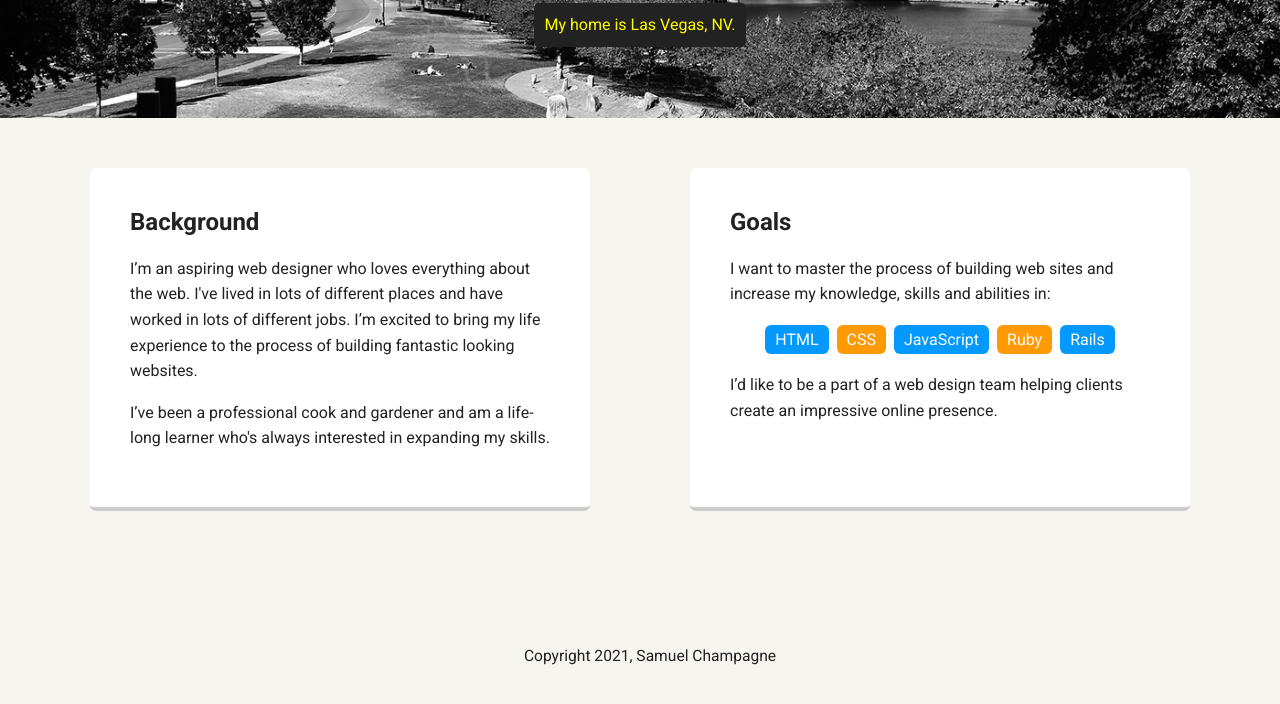
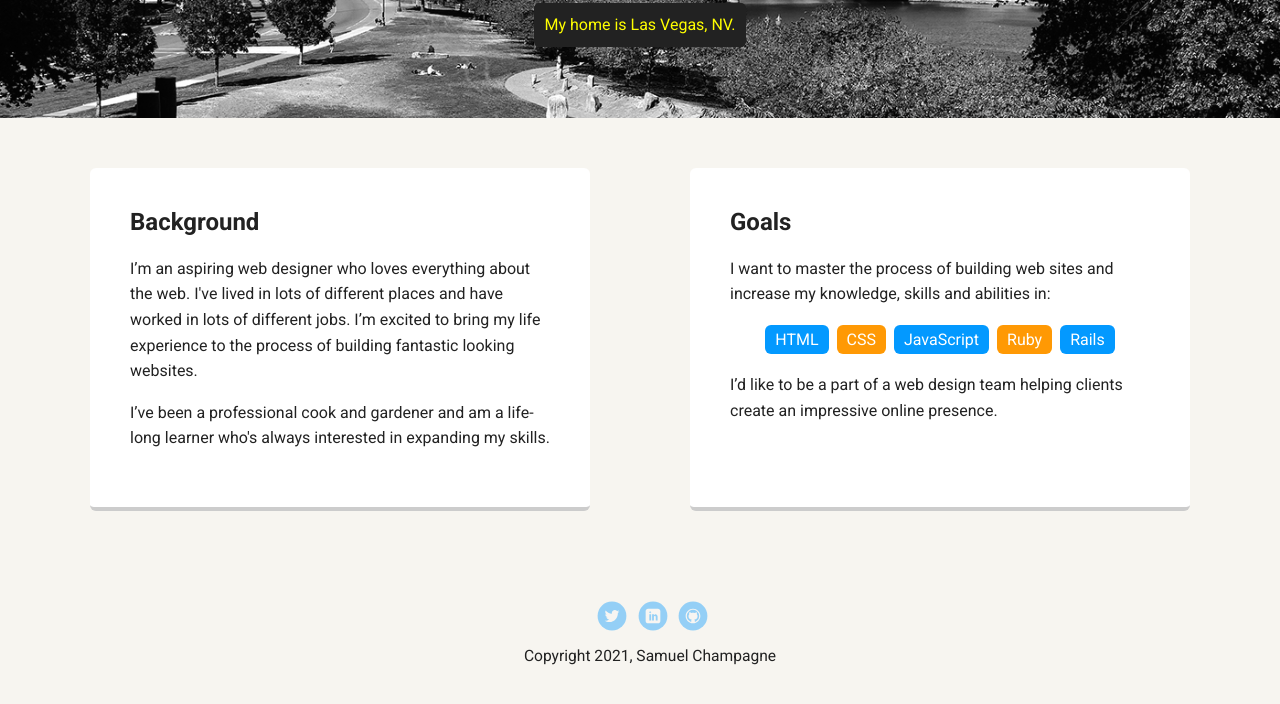
Before and after one commit to champagnesam/techdegree-project-1, a plain HTML site: page portfolio_update_v1/portfolio/index.html in a window 1280 px wide. Shown: the part 352-1056 px from the top of the page. Drawn offline with Linux system fonts and the light colour scheme; files whose address does not match are found by name; a web font is replaced by a local one.

Commit message:
added links to socials
github, linkedin

```diff
--- a/portfolio_update_v1/portfolio/index.html
+++ b/portfolio_update_v1/portfolio/index.html
@@ -47,8 +47,8 @@
     <footer>
       <ul>
         <li><a href="#" class="social twitter">Twitter</a></li>
-        <li><a href="#" class="social linkedin">LinkedIn</a></li>
-        <li><a href="#" class="social github">Github</a></li>
+        <li><a href="https://www.linkedin.com/in/samuel-champagne-840b6721a/" class="social linkedin" target="_blank">LinkedIn</a></li>
+        <li><a href="https://github.com/champagnesam" class="social github" target="_blank">Github</a></li>
       </ul>
       <p class="copyright">Copyright 2021, Samuel Champagne</p>
     </footer>
--- a/portfolio_update_v1/portfolio/styles.css
+++ b/portfolio_update_v1/portfolio/styles.css
@@ -156,13 +156,13 @@ a.social {
   transition: all .5s;
 }
 a.twitter {
-  background-image: url(images/twitter.svg);
+  background-image: url(../images/twitter.svg);
 }
 a.linkedin {
-  background-image: url(images/linkedin.svg);
+  background-image: url(../images/linkedin.svg);
 }
 a.github {
-  background-image: url(images/github.svg);
+  background-image: url(../images/github.svg);
 }
 a.social:hover {
   opacity: 1;
```
